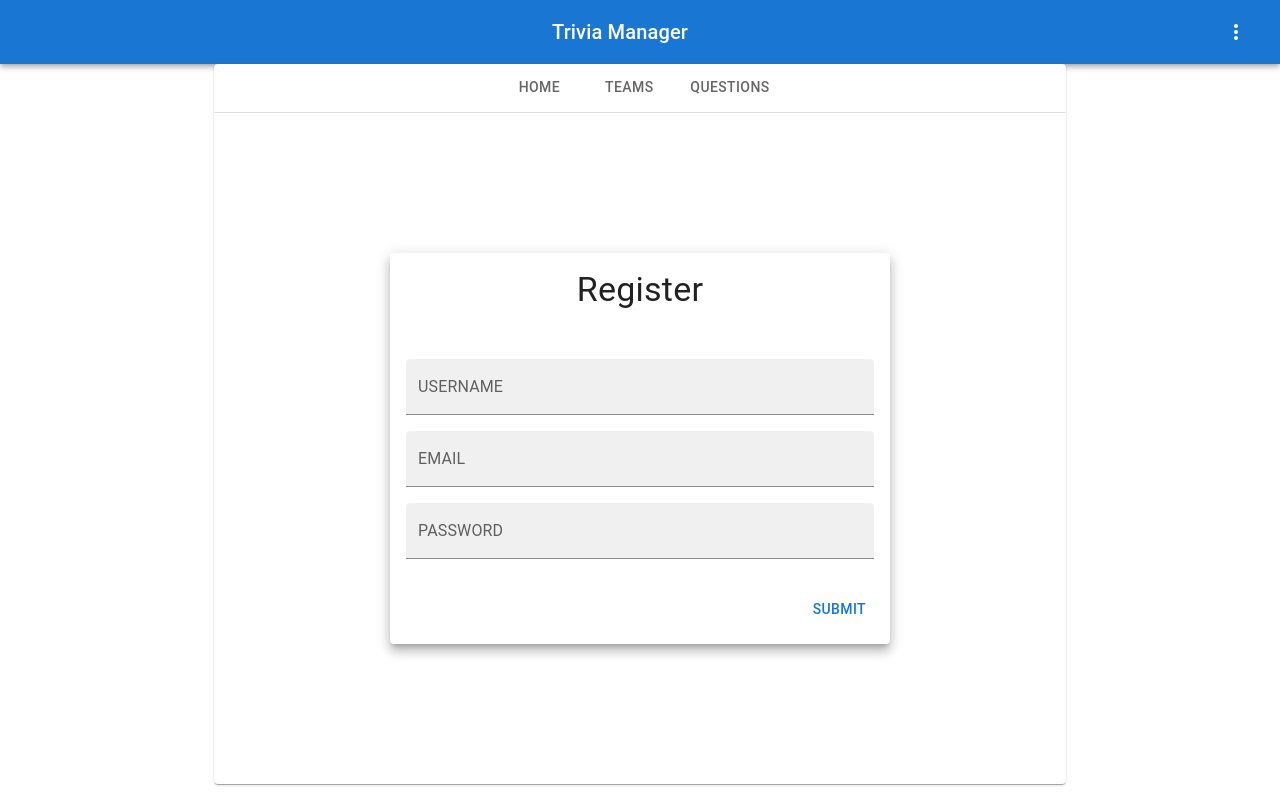
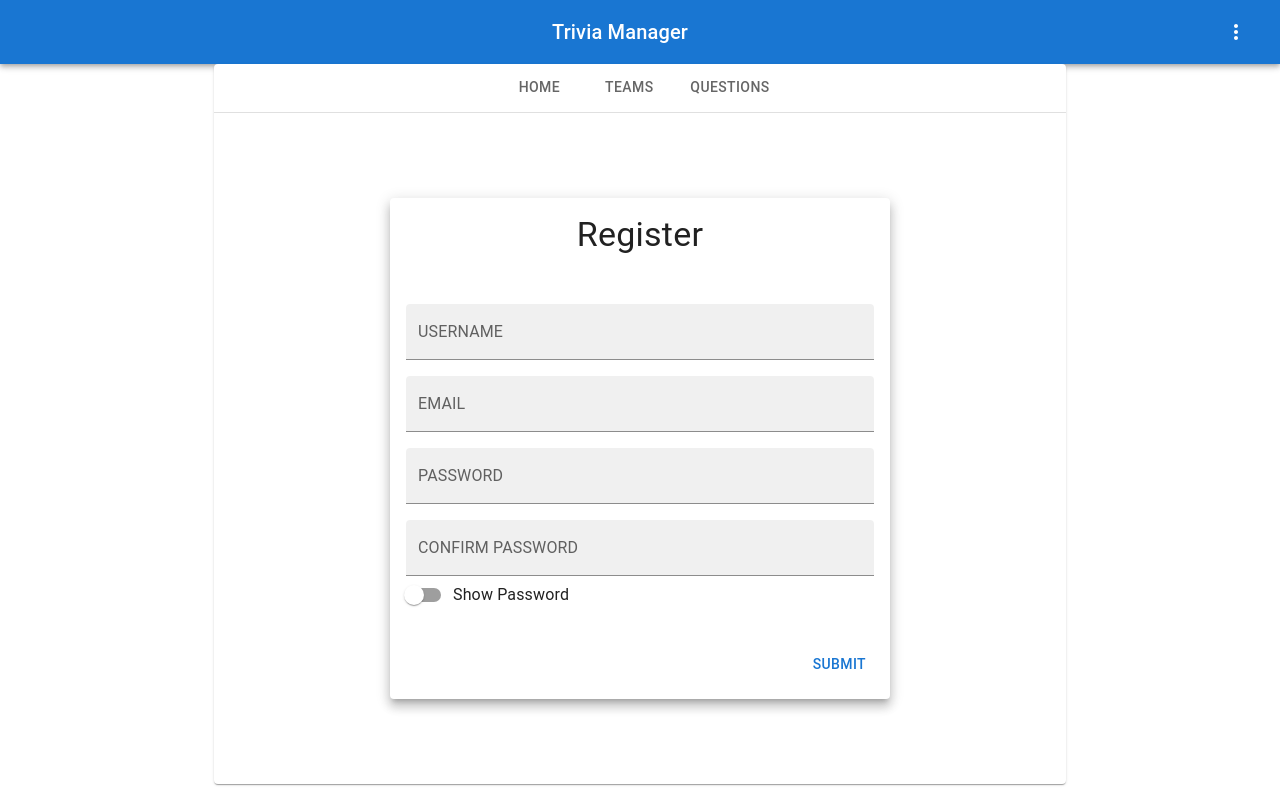
Before and after one commit to Jayammo/trivia-manager-ui, a React (Create React App) app: page /registration in a window 1280 px wide. Built offline with nearby package versions, Linux system fonts and the light colour scheme.

Commit message:
Create Toaster Provider (#22)

```diff
--- /dev/null
+++ b/src/components/UI/Switch/ToggleSwitch.jsx
@@ -0,0 +1,24 @@
+import { FormControlLabel, FormGroup, Switch } from '@mui/material';
+
+const ToggleSwitch = ({ checked, setChecked, label }) => {
+	const handleChange = (event) => {
+		setChecked(event.target.checked);
+	};
+
+	return (
+		<FormGroup>
+			<FormControlLabel
+				control={
+					<Switch
+						checked={checked}
+						onChange={handleChange}
+						inputProps={{ 'aria-label': 'controlled' }}
+					/>
+				}
+				label={label}
+			/>
+		</FormGroup>
+	);
+};
+
+export default ToggleSwitch;
--- /dev/null
+++ b/src/components/UI/Toaster/Toaster.jsx
@@ -0,0 +1,27 @@
+import { Alert, Snackbar } from '@mui/material';
+import { useToaster } from '../../../contexts/ToasterContext';
+
+const Toaster = () => {
+	const { toastProps, open, handleClose } = useToaster();
+
+	const { autoHideDuration, message, severity } = toastProps;
+
+	return (
+		<Snackbar
+			open={open}
+			autoHideDuration={autoHideDuration}
+			onClose={handleClose}
+		>
+			<Alert
+				onClose={handleClose}
+				severity={severity}
+				variant='filled'
+				sx={{ width: '100%' }}
+			>
+				{message}
+			</Alert>
+		</Snackbar>
+	);
+};
+
+export default Toaster;
--- a/src/contexts/AuthProvider.js
+++ b/src/contexts/AuthProvider.js
@@ -1,5 +1,5 @@
 import { createContext, useContext, useEffect, useState } from 'react';
-import { DecodeToken, Logout } from '../helper/CookieHandler';
+import { DecodeToken, Logout, SetToken } from '../helper/CookieHandler';
 import { loginUser, registerUser } from '../services/TriviaManager/AuthService';
 
 const AuthContext = createContext();
@@ -12,12 +12,21 @@ export const AuthProvider = ({ children }) => {
 	const [currentUser, setCurrentUser] = useState();
 	const [loading, setLoading] = useState(true);
 
-	const signup = (registerModel) => {
-		return registerUser(registerModel);
+	const signup = async (registerModel) => {
+		const response = await registerUser(registerModel);
+		return await login(response.login);
 	};
 
-	const login = (loginModel) => {
-		return loginUser(loginModel);
+	const login = async (loginModel) => {
+		const response = await loginUser(loginModel);
+		const { token } = response;
+
+		if (!token) {
+			return;
+		}
+		setCurrentUser({ username: loginModel.username });
+		SetToken(token);
+		return token;
 	};
 
 	useEffect(() => {
--- a/src/contexts/ThemeColorModeContext.js
+++ b/src/contexts/ThemeColorModeContext.js
@@ -5,6 +5,8 @@ import { LocalizationProvider } from '@mui/x-date-pickers/LocalizationProvider';
 import { AdapterLuxon } from '@mui/x-date-pickers/AdapterLuxon';
 import { QueryClient, QueryClientProvider } from '@tanstack/react-query';
 import { ReactQueryDevtools } from '@tanstack/react-query-devtools';
+import { ToasterProvider } from './ToasterContext';
+import Toaster from '../components/UI/Toaster/Toaster';
 
 export const ColorModeContext = createContext({ toggleColorMode: () => {} });
 
@@ -14,12 +16,15 @@ export const ThemeColorModeContextProvider = ({ children }) => {
 
 	return (
 		<QueryClientProvider client={queryClient}>
+			<ToasterProvider>
 				<LocalizationProvider dateAdapter={AdapterLuxon}>
 					<ColorModeContext.Provider value={colorMode}>
 						<ThemeProvider theme={theme}>{children}</ThemeProvider>
 					</ColorModeContext.Provider>
 				</LocalizationProvider>
 				<ReactQueryDevtools initialIsOpen={false} />
+				<Toaster />
+			</ToasterProvider>
 		</QueryClientProvider>
 	);
 };
--- /dev/null
+++ b/src/contexts/ToasterContext.js
@@ -0,0 +1,31 @@
+import { createContext, useContext, useState } from 'react';
+
+const ToasterContext = createContext();
+
+export const useToaster = () => {
+	return useContext(ToasterContext);
+};
+
+export const ToasterProvider = ({ children }) => {
+	const [toastProps, setToastProps] = useState({});
+	const [open, setOpen] = useState(false);
+
+	const handleClose = (event, reason) => {
+		if (reason === 'clickaway') {
+			return;
+		}
+
+		setOpen(false);
+	};
+
+	const popToast = (severity, message, autoHideDuration = 6000) => {
+		setToastProps({ severity, message, autoHideDuration });
+		setOpen(true);
+	};
+
+	const value = { toastProps, open, handleClose, popToast };
+
+	return (
+		<ToasterContext.Provider value={value}>{children}</ToasterContext.Provider>
+	);
+};
--- a/src/pages/Authentication/AuthYupSchema.js
+++ b/src/pages/Authentication/AuthYupSchema.js
@@ -12,5 +12,8 @@ export const RegistrationYupSchema = yup
 			.string()
 			.required('Email is required!')
 			.email('Need a valid email'),
+		confirmPassword: yup
+			.string()
+			.oneOf([yup.ref('password')], 'Password must match'),
 	})
 	.concat(SignInYupSchema);
--- a/src/pages/Authentication/Registration/Registration.jsx
+++ b/src/pages/Authentication/Registration/Registration.jsx
@@ -5,8 +5,14 @@ import { yupResolver } from '@hookform/resolvers/yup';
 import { RegistrationYupSchema } from '../AuthYupSchema';
 import { useAuth } from '../../../contexts/AuthProvider';
 import { StyledCard, StyledCardActions } from '../StyledAuth';
+import ToggleSwitch from '../../../components/UI/Switch/ToggleSwitch';
+import { useState } from 'react';
+import { useNavigate } from 'react-router-dom';
+import { useToaster } from '../../../contexts/ToasterContext';
 
 const Registration = () => {
+	const [showPassword, setShowPassword] = useState(false);
+
 	const { control, handleSubmit } = useForm({
 		mode: 'onSubmit',
 		reValidateMode: 'onBlur',
@@ -15,15 +21,23 @@ const Registration = () => {
 	});
 
 	const { signup } = useAuth();
+	const navigate = useNavigate();
+	const { popToast } = useToaster();
 
-	const onSubmit = (data) => {
+	const onSubmit = async (data) => {
 		const registerModel = {
 			username: data.username,
 			email: data.email,
 			password: data.password,
 		};
-
-		signup(registerModel);
+		try {
+			const response = await signup(registerModel);
+			if (response) {
+				navigate('/trivia');
+			}
+		} catch (error) {
+			popToast('error', 'Invalid Username/Password');
+		}
 	};
 
 	return (
@@ -43,7 +57,18 @@ const Registration = () => {
 						control={control}
 						name='password'
 						label='Password'
-						type='password'
+						type={!showPassword && 'password'}
+					/>
+					<FormTextField
+						control={control}
+						name='confirmPassword'
+						label='Confirm Password'
+						type={!showPassword && 'password'}
+					/>
+					<ToggleSwitch
+						checked={showPassword}
+						setChecked={setShowPassword}
+						label='Show Password'
 					/>
 				</CardContent>
 				<StyledCardActions>
--- a/src/pages/Authentication/SignIn/SignIn.jsx
+++ b/src/pages/Authentication/SignIn/SignIn.jsx
@@ -10,10 +10,10 @@ import { useForm } from 'react-hook-form';
 import { yupResolver } from '@hookform/resolvers/yup';
 import { SignInYupSchema } from '../AuthYupSchema';
 import { Link, useNavigate } from 'react-router-dom';
-import { SetToken } from '../../../helper/CookieHandler';
 import { useAuth } from '../../../contexts/AuthProvider';
 import { StyledCardActions, StyledCard } from '../StyledAuth';
 import { useState } from 'react';
+import { useToaster } from '../../../contexts/ToasterContext';
 
 const SignIn = () => {
 	const [loading, setLoading] = useState(false);
@@ -25,23 +25,23 @@ const SignIn = () => {
 	});
 
 	const navigate = useNavigate();
-	const { login, setCurrentUser } = useAuth();
+	const { login } = useAuth();
+	const { popToast } = useToaster();
 
 	const onSubmit = async (data) => {
-		const loginModel = { username: data.username, password: data.password };
 		setLoading(true);
+
 		try {
+			const loginModel = { username: data.username, password: data.password };
 			const response = await login(loginModel);
-			if (response?.token) {
-				setCurrentUser({ username: loginModel.username });
-				SetToken(response.token);
+			if (response) {
 				navigate('/trivia');
 			}
-		} catch (err) {
-			console.error('Error Here =>', err);
-		} finally {
-			setLoading(false);
+		} catch (error) {
+			popToast('error', 'Invalid Username/Password');
 		}
+
+		setLoading(false);
 	};
 
 	return (
```
Lines whose indentation alone changed are shown as unchanged.
